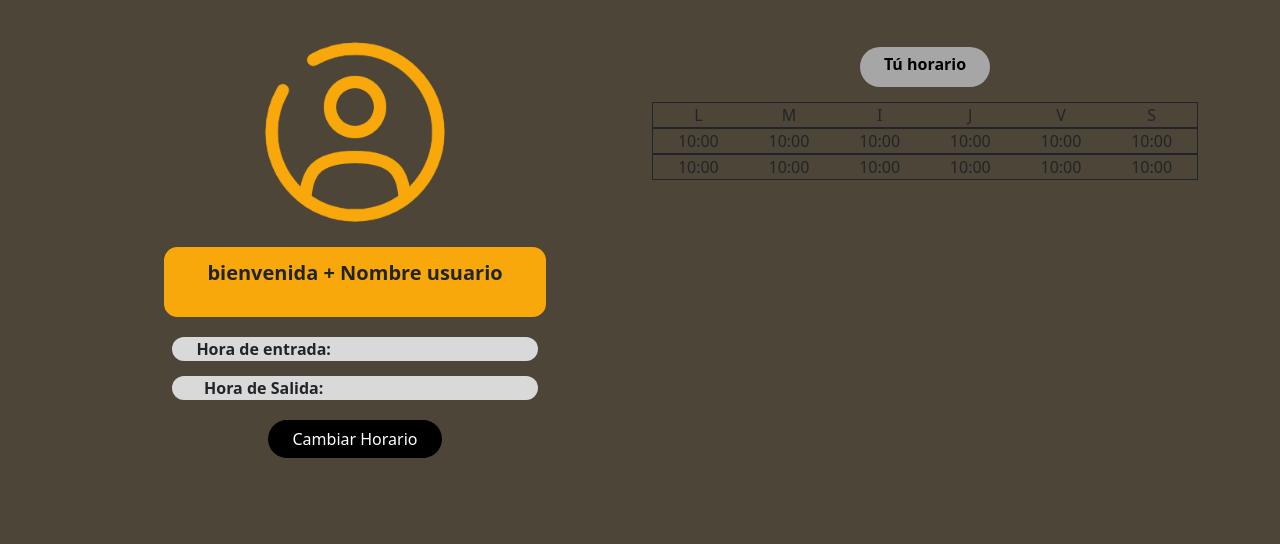
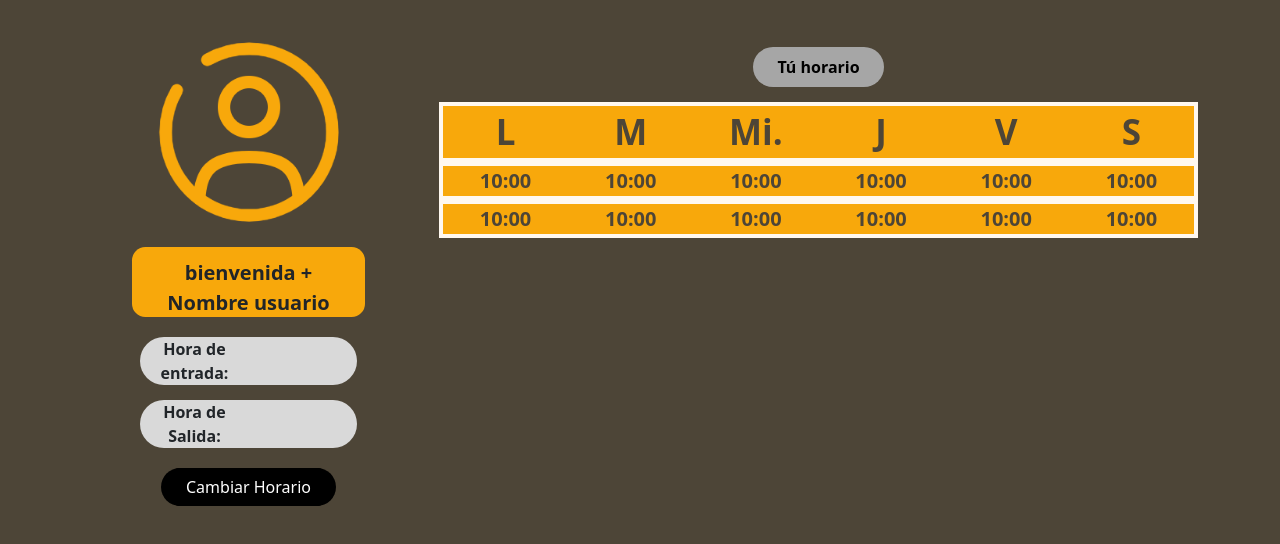
Before and after one commit to LRoberto22/Modular_QciPark, a website: page usuario.html in a window 1280 px wide. Shown: the part 116-660 px from the top of the page. Drawn offline with nearby package versions, Linux system fonts and the light colour scheme.

Commit message:
Le movimos al css un buen
A ver si jala todo bien

```diff
--- a/css/style.css
+++ b/css/style.css
@@ -395,3 +395,35 @@ body{
 #HOLA{
   background-color: #f8a80b;
 }
+
+.divTabla{
+  color: #4d4537;
+  width: 735px;
+  float: right;
+  font-weight: bold;
+}
+
+.filamain{
+  background-color: #f8a80b;
+  font-size: 35px;
+  border: 4px solid #FFF8EF;
+
+}
+
+.filahr{
+  background-color: #f8a80b;
+  font-size: 20px;
+  border: 4px solid #FFF8EF;
+  font-weight: bold;
+
+}
+
+/* .coldia{
+  background-color: #f8a80b;
+  font-size: 30px;
+  border: solid #FFF8EF;
+} */
+
+/* .colhr{
+  border: solid #FFF8EF;
+} */
--- a/usuario.html
+++ b/usuario.html
@@ -92,31 +92,31 @@
                         </div>
                     </div>
                      <!-- tabla de horario -->
-                     <div class="container d-flex justify-content-center" style="margin-top: 15px;">
-                        <div class="display: col">
-                            <div class="row" style="border: solid 1px;">
-                                <div class="col-md-2"><label>L</label></div>
-                                <div class="col-md-2"><label>M</label></div>
-                                <div class="col-md-2"><label>I</label></div>
-                                <div class="col-md-2"><label>J</label></div>
-                                <div class="col-md-2"><label>V</label></div>
-                                <div class="col-md-2"><label>S</label></div>
+                     <div class="container d-flex justify-content-end" style="margin-top: 15px;">
+                        <div class="divTabla display: col">
+                            <div class="filamain row">
+                                <div class="coldia col-md-2"><label>L</label></div>
+                                <div class="coldia col-md-2"><label>M</label></div>
+                                <div class="coldia col-md-2"><label>Mi.</label></div>
+                                <div class="coldia col-md-2"><label>J</label></div>
+                                <div class="coldia col-md-2"><label>V</label></div>
+                                <div class="coldia col-md-2"><label>S</label></div>
                             </div>
-                            <div class="row" style="border: solid 1px;">
-                                <div class="col-md-2"><label id="lunesEntra">10:00</label></div>
-                                <div class="col-md-2"><label id="martesEntra">10:00</label></div>
-                                <div class="col-md-2"><label id="miercolesEntra">10:00</label></div>
-                                <div class="col-md-2"><label id="juevesEntra">10:00</label></div>
-                                <div class="col-md-2"><label id="viernesEntra">10:00</label></div>
-                                <div class="col-md-2"><label id="sabadoEntra">10:00</label></div>
+                            <div class=" filahr row" >
+                                <div class="colhr col-md-2"><label id="lunesEntra">10:00</label></div>
+                                <div class="colhr col-md-2"><label id="martesEntra">10:00</label></div>
+                                <div class="colhr col-md-2"><label id="miercolesEntra">10:00</label></div>
+                                <div class="colhr col-md-2"><label id="juevesEntra">10:00</label></div>
+                                <div class="colhr col-md-2"><label id="viernesEntra">10:00</label></div>
+                                <div class="colhr col-md-2"><label id="sabadoEntra">10:00</label></div>
                             </div>
-                            <div class="row" style="border: solid 1px;">
-                                <div class="col-md-2"><label id="lunesSalida">10:00</label></div>
-                                <div class="col-md-2"><label id="martesSalida">10:00</label></div>
-                                <div class="col-md-2"><label id="miercolesSalida">10:00</label></div>
-                                <div class="col-md-2"><label id="juevesSalida">10:00</label></div>
-                                <div class="col-md-2"><label id="viernesSalida">10:00</label></div>
-                                <div class="col-md-2"><label id="sabadoSalida">10:00</label></div>
+                            <div class="filahr row" >
+                                <div class="colhr col-md-2"><label id="lunesSalida">10:00</label></div>
+                                <div class="colhr col-md-2"><label id="martesSalida">10:00</label></div>
+                                <div class="colhr col-md-2"><label id="miercolesSalida">10:00</label></div>
+                                <div class="colhr col-md-2"><label id="juevesSalida">10:00</label></div>
+                                <div class="colhr col-md-2"><label id="viernesSalida">10:00</label></div>
+                                <div class="colhr col-md-2"><label id="sabadoSalida">10:00</label></div>
                             </div>
                         </div>
                     </div>
```
Also changed, not shown: graficas.html (+1 -0 lines), index.html (+1 -0 lines), ingreso_horarios.html (+1 -0 lines), js/custom.js (+12 -8 lines), registro.html (+2 -2 lines).
